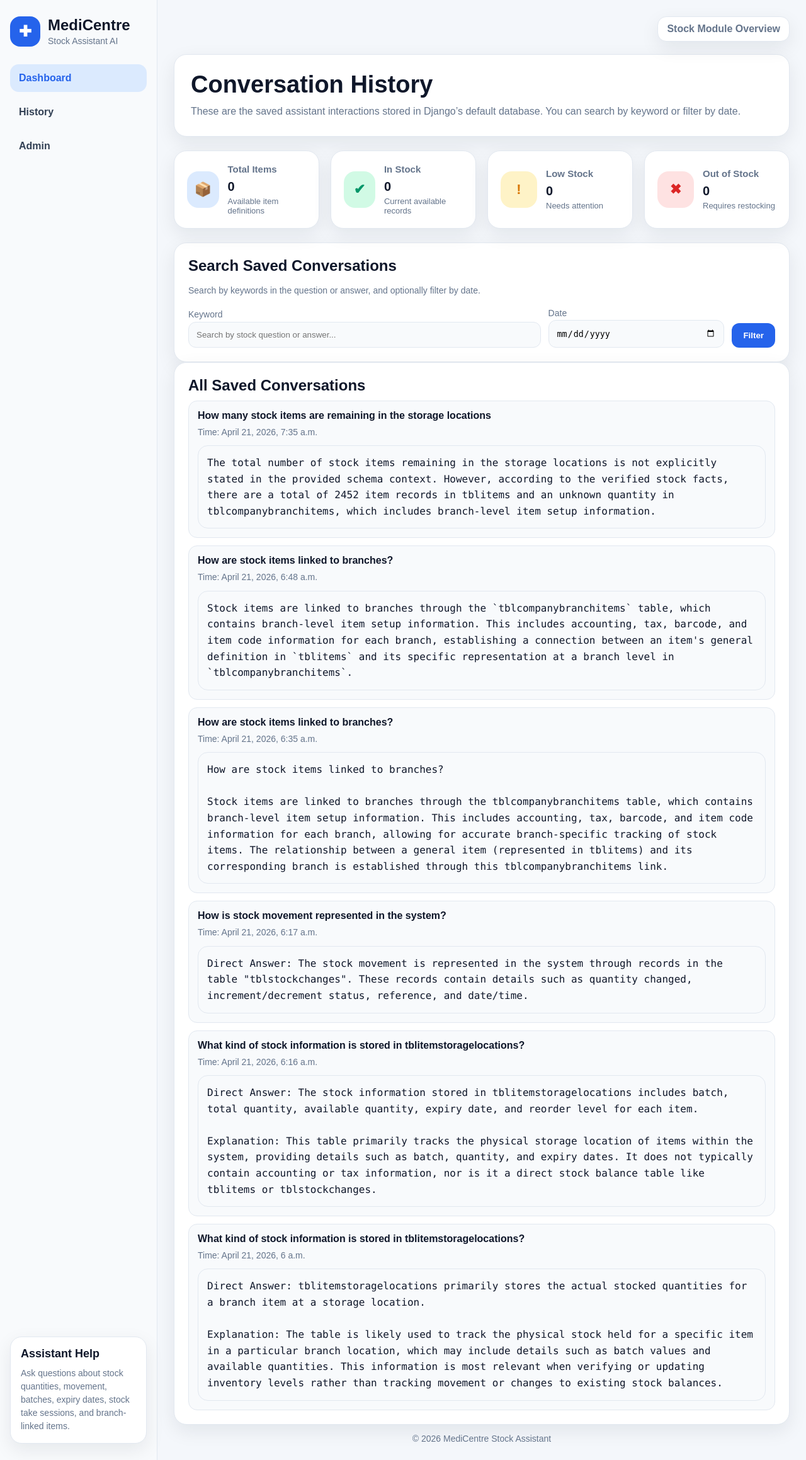
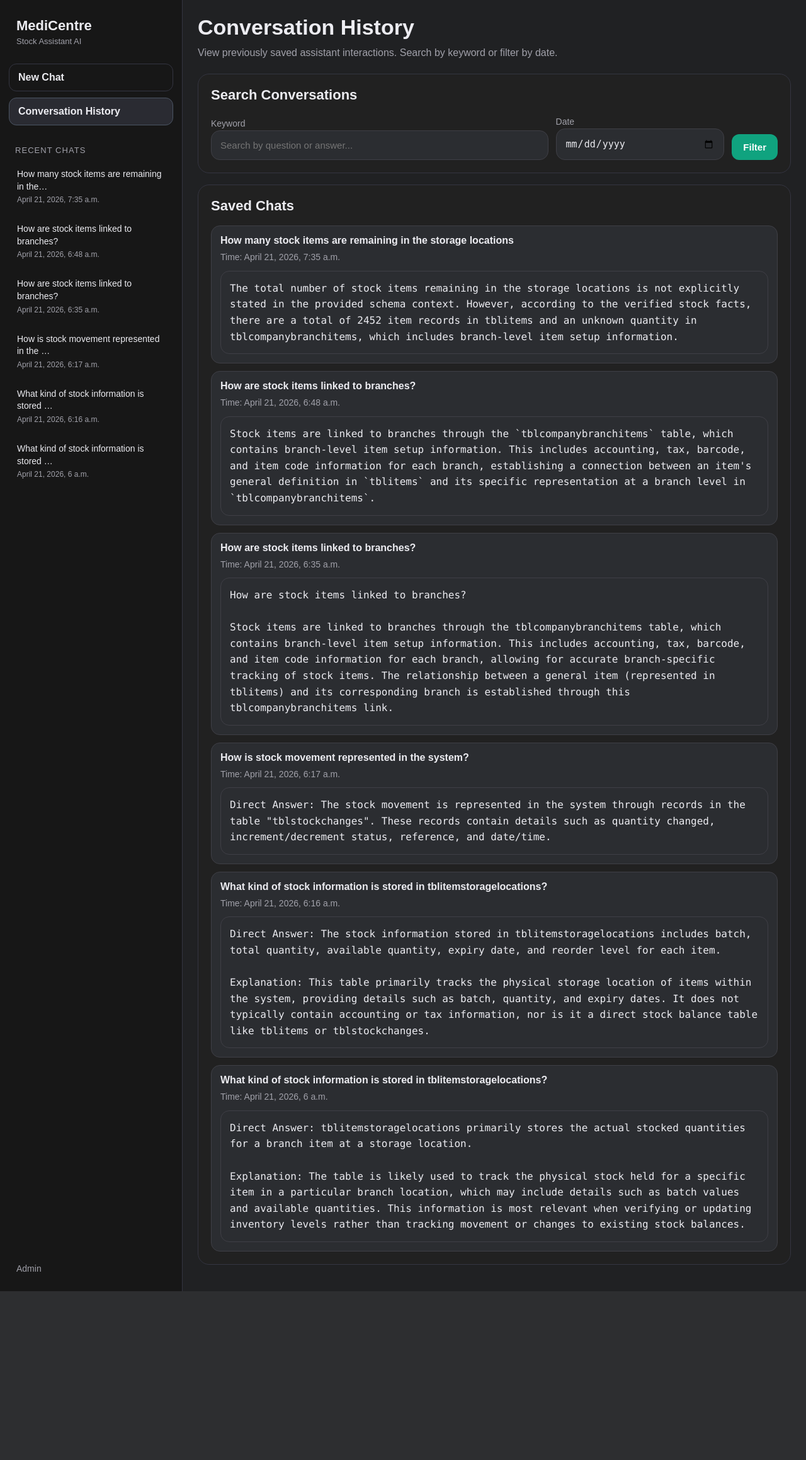
Before and after one commit to mikaye2005/medicentreV3_stock_assistant, a Django app: page /history/ in a window 1280 px wide. Shown: the whole page at 63% size. After the commit the page ends 2050 px from the top, so only its background shows below. Run offline with Django 5.2, Linux system fonts and the light colour scheme; data comes from the database, SQL or seed files in the repository.

Commit message:
Update stock assistant UI, history, admin, and live database context

```diff
--- a/assistant/templates/assistant/base.html
+++ b/assistant/templates/assistant/base.html
@@ -6,22 +6,15 @@
     <title>{% block title %}MediCentre Stock Assistant{% endblock %}</title>
     <style>
         :root {
-            --bg: #f4f7fb;
-            --surface: #ffffff;
-            --surface-soft: #f8fafc;
-            --line: #e2e8f0;
-            --text: #0f172a;
-            --muted: #64748b;
-            --primary: #2563eb;
-            --primary-soft: #dbeafe;
-            --green: #059669;
-            --green-soft: #d1fae5;
-            --amber: #d97706;
-            --amber-soft: #fef3c7;
-            --red: #dc2626;
-            --red-soft: #fee2e2;
-            --shadow: 0 10px 30px rgba(15, 23, 42, 0.08);
-            --radius: 20px;
+            --bg: #202123;
+            --sidebar: #171717;
+            --panel: #212121;
+            --panel-soft: #2a2b32;
+            --text: #ececf1;
+            --muted: #a1a1aa;
+            --line: #343541;
+            --accent: #10a37f;
+            --accent-soft: rgba(16, 163, 127, 0.15);
         }
 
         * {
@@ -35,179 +28,224 @@
             color: var(--text);
         }
 
-        .layout {
+        .app-shell {
             display: flex;
             min-height: 100vh;
         }
 
         .sidebar {
-            width: 250px;
-            background: #f8fafc;
+            width: 290px;
+            background: var(--sidebar);
             border-right: 1px solid var(--line);
-            padding: 26px 16px;
             display: flex;
             flex-direction: column;
-            justify-content: space-between;
+            padding: 18px 14px;
         }
 
         .brand {
-            display: flex;
-            align-items: center;
-            gap: 12px;
-            margin-bottom: 28px;
+            font-size: 22px;
+            font-weight: bold;
+            margin-bottom: 18px;
+            padding: 10px 12px;
         }
 
-        .brand-icon {
-            width: 48px;
-            height: 48px;
-            border-radius: 16px;
-            background: var(--primary);
-            color: white;
-            display: flex;
-            align-items: center;
-            justify-content: center;
-            font-size: 24px;
-            font-weight: bold;
+        .brand small {
+            display: block;
+            font-size: 13px;
+            color: var(--muted);
+            margin-top: 4px;
+            font-weight: normal;
         }
 
-        .brand-text h2 {
-            margin: 0;
-            font-size: 24px;
-            line-height: 1.1;
-        }
-
-        .brand-text p {
-            margin: 4px 0 0 0;
-            font-size: 14px;
-            color: var(--muted);
-        }
-
-        .nav-links {
+        .sidebar-actions {
             display: flex;
             flex-direction: column;
             gap: 10px;
+            margin-bottom: 18px;
         }
 
-        .nav-links a {
+        .sidebar-link {
+            display: block;
             text-decoration: none;
-            color: #334155;
-            padding: 13px 14px;
-            border-radius: 14px;
+            color: var(--text);
+            background: transparent;
+            border: 1px solid var(--line);
+            border-radius: 12px;
+            padding: 12px 14px;
             font-weight: 600;
             transition: 0.2s ease;
         }
 
-        .nav-links a:hover,
-        .nav-links a.active {
-            background: var(--primary-soft);
-            color: var(--primary);
+        .sidebar-link:hover,
+        .sidebar-link.active {
+            background: var(--panel-soft);
+            border-color: #4b5563;
         }
 
-        .sidebar-note {
-            background: white;
-            border: 1px solid var(--line);
-            border-radius: 18px;
-            padding: 16px;
-            box-shadow: var(--shadow);
+        .history-title {
+            color: var(--muted);
+            font-size: 13px;
+            text-transform: uppercase;
+            letter-spacing: 0.08em;
+            margin: 14px 10px 10px 10px;
         }
 
-        .sidebar-note h4 {
-            margin: 0 0 10px 0;
-            font-size: 18px;
+        .history-list {
+            display: flex;
+            flex-direction: column;
+            gap: 8px;
+            overflow-y: auto;
+            padding-right: 4px;
         }
 
-        .sidebar-note p {
-            margin: 0;
+        .history-item {
+            display: block;
+            text-decoration: none;
+            color: var(--text);
+            background: transparent;
+            border-radius: 10px;
+            padding: 10px 12px;
+            border: 1px solid transparent;
+            transition: 0.2s ease;
+        }
+
+        .history-item:hover {
+            background: var(--panel-soft);
+            border-color: var(--line);
+        }
+
+        .history-item-title {
+            font-size: 14px;
+            line-height: 1.4;
+            margin-bottom: 4px;
+        }
+
+        .history-item-time {
+            font-size: 12px;
             color: var(--muted);
-            line-height: 1.5;
+        }
+
+        .sidebar-footer {
+            margin-top: auto;
+            padding-top: 16px;
+        }
+
+        .sidebar-footer a {
+            display: block;
+            text-decoration: none;
+            color: var(--muted);
             font-size: 14px;
+            padding: 10px 12px;
+            border-radius: 10px;
+        }
+
+        .sidebar-footer a:hover {
+            background: var(--panel-soft);
+            color: var(--text);
         }
 
         .main {
             flex: 1;
-            padding: 26px;
+            display: flex;
+            justify-content: center;
+            padding: 24px;
         }
 
-        .topbar {
+        .main-inner {
+            width: 100%;
+            max-width: 980px;
             display: flex;
-            justify-content: flex-end;
-            align-items: center;
+            flex-direction: column;
+        }
+
+        .page-header {
             margin-bottom: 20px;
         }
 
-        .top-pill {
-            background: white;
-            border: 1px solid var(--line);
-            border-radius: 14px;
-            padding: 10px 14px;
-            color: var(--muted);
-            font-weight: 600;
-            box-shadow: var(--shadow);
+        .page-header h1 {
+            margin: 0 0 8px 0;
+            font-size: 34px;
         }
 
-        .hero {
-            background: white;
-            border: 1px solid var(--line);
-            border-radius: var(--radius);
-            box-shadow: var(--shadow);
-            padding: 26px;
-            margin-bottom: 22px;
+        .page-header p {
+            margin: 0;
+            color: var(--muted);
+            line-height: 1.6;
         }
 
-        .hero h1 {
-            margin: 0 0 8px 0;
-            font-size: 38px;
+        .panel {
+            background: var(--panel);
+            border: 1px solid var(--line);
+            border-radius: 18px;
+            padding: 20px;
+            margin-bottom: 18px;
         }
 
-        .hero p {
-            margin: 0;
+        .panel h2 {
+            margin-top: 0;
+            font-size: 22px;
+        }
+
+        .muted {
             color: var(--muted);
-            font-size: 16px;
+            font-size: 14px;
             line-height: 1.6;
+        }
+
+        textarea,
+        input[type="text"],
+        input[type="date"] {
+            width: 100%;
+            background: #2b2d31;
+            color: var(--text);
+            border: 1px solid #3f3f46;
+            border-radius: 14px;
+            padding: 14px;
+            font-size: 15px;
+        }
+
+        textarea {
+            min-height: 140px;
+            resize: vertical;
+        }
+
+        button {
+            background: var(--accent);
+            color: white;
+            border: none;
+            border-radius: 12px;
+            padding: 12px 18px;
+            font-size: 15px;
+            font-weight: bold;
+            cursor: pointer;
+        }
+
+        button:hover {
+            opacity: 0.95;
         }
 
         .metrics-grid {
             display: grid;
             grid-template-columns: repeat(4, 1fr);
-            gap: 18px;
-            margin-bottom: 22px;
+            gap: 14px;
+            margin-bottom: 18px;
         }
 
         .metric-card {
-            background: white;
+            background: var(--panel);
             border: 1px solid var(--line);
-            border-radius: var(--radius);
-            box-shadow: var(--shadow);
-            padding: 20px;
-            display: flex;
-            gap: 14px;
-            align-items: center;
+            border-radius: 16px;
+            padding: 18px;
         }
-
-        .metric-icon {
-            width: 58px;
-            height: 58px;
-            border-radius: 18px;
-            display: flex;
-            align-items: center;
-            justify-content: center;
-            font-size: 22px;
-            font-weight: bold;
-        }
-
-        .metric-blue { background: var(--primary-soft); color: var(--primary); }
-        .metric-green { background: var(--green-soft); color: var(--green); }
-        .metric-amber { background: var(--amber-soft); color: var(--amber); }
-        .metric-red { background: var(--red-soft); color: var(--red); }
 
         .metric-card h3 {
             margin: 0 0 8px 0;
             color: var(--muted);
-            font-size: 15px;
+            font-size: 14px;
         }
 
         .metric-value {
-            font-size: 20px;
+            font-size: 28px;
             font-weight: bold;
             margin-bottom: 4px;
         }
@@ -219,73 +257,48 @@
 
         .grid-2 {
             display: grid;
-            grid-template-columns: 1.5fr 1fr;
-            gap: 22px;
-            margin-bottom: 22px;
+            grid-template-columns: 1.35fr 1fr;
+            gap: 18px;
         }
 
-        .panel {
-            background: white;
-            border: 1px solid var(--line);
-            border-radius: var(--radius);
-            box-shadow: var(--shadow);
-            padding: 22px;
+        .answer-block {
+            background: #2b2d31;
+            border: 1px solid #3f3f46;
+            border-radius: 14px;
+            padding: 14px;
+            margin-top: 12px;
         }
 
-        .panel h2 {
-            margin: 0 0 10px 0;
-            font-size: 24px;
+        .answer-block h3 {
+            margin-top: 0;
+            font-size: 16px;
+            color: #d4d4d8;
         }
 
-        .muted {
-            color: var(--muted);
-            font-size: 14px;
-            line-height: 1.6;
+        .item-list {
+            display: grid;
+            gap: 12px;
         }
 
-        textarea {
-            width: 100%;
-            min-height: 135px;
-            border: 1px solid var(--line);
-            border-radius: 16px;
+        .item-card {
+            background: #2b2d31;
+            border: 1px solid #3f3f46;
+            border-radius: 14px;
             padding: 14px;
-            background: var(--surface-soft);
-            font-size: 16px;
-            resize: vertical;
         }
 
-        button {
-            margin-top: 14px;
-            background: var(--primary);
-            color: white;
-            border: none;
-            padding: 12px 18px;
-            border-radius: 12px;
-            font-weight: bold;
-            cursor: pointer;
-        }
-
-        button:hover {
-            opacity: 0.95;
+        .item-card strong {
+            display: block;
+            margin-bottom: 6px;
         }
 
         .error {
-            margin-top: 14px;
-            background: var(--red-soft);
-            color: var(--red);
-            border: 1px solid #fecaca;
+            background: rgba(220, 38, 38, 0.15);
+            color: #fca5a5;
+            border: 1px solid rgba(220, 38, 38, 0.35);
             border-radius: 12px;
             padding: 12px;
-            font-weight: bold;
-        }
-
-        .answer-box,
-        .content-box {
             margin-top: 14px;
-            background: var(--surface-soft);
-            border: 1px solid var(--line);
-            border-radius: 16px;
-            padding: 14px;
         }
 
         pre {
@@ -295,21 +308,11 @@
             font-family: Consolas, monospace;
         }
 
-        .item-list {
+        .form-grid {
             display: grid;
+            grid-template-columns: 2fr 1fr auto;
             gap: 12px;
-        }
-
-        .item-card {
-            background: var(--surface-soft);
-            border: 1px solid var(--line);
-            border-radius: 14px;
-            padding: 14px;
-        }
-
-        .item-card strong {
-            display: block;
-            margin-bottom: 6px;
+            align-items: end;
         }
 
         .badge {
@@ -320,14 +323,14 @@
             font-weight: bold;
         }
 
-        .badge-green { background: var(--green-soft); color: var(--green); }
-        .badge-red { background: var(--red-soft); color: var(--red); }
+        .badge-green {
+            background: rgba(5, 150, 105, 0.15);
+            color: #6ee7b7;
+        }
 
-        .footer-note {
-            text-align: center;
-            margin-top: 14px;
-            color: var(--muted);
-            font-size: 14px;
+        .badge-red {
+            background: rgba(220, 38, 38, 0.15);
+            color: #fca5a5;
         }
 
         @media (max-width: 1100px) {
@@ -340,8 +343,8 @@
             }
         }
 
-        @media (max-width: 820px) {
-            .layout {
+        @media (max-width: 860px) {
+            .app-shell {
                 flex-direction: column;
             }
 
@@ -352,46 +355,60 @@
             .metrics-grid {
                 grid-template-columns: 1fr;
             }
+
+            .form-grid {
+                grid-template-columns: 1fr;
+            }
         }
     </style>
 </head>
 <body>
-    <div class="layout">
+    <div class="app-shell">
         <aside class="sidebar">
-            <div>
-                <div class="brand">
-                    <div class="brand-icon">✚</div>
-                    <div class="brand-text">
-                        <h2>MediCentre</h2>
-                        <p>Stock Assistant AI</p>
-                    </div>
-                </div>
-
-                <div class="nav-links">
-                    <a class="active" href="{% url 'assistant:test_ollama' %}">Dashboard</a>
-                    <a href="{% url 'assistant:conversation_history' %}">History</a>
-                    <a href="/admin/">Admin</a>
-                </div>
+            <div class="brand">
+                MediCentre
+                <small>Stock Assistant AI</small>
             </div>
 
-            <div class="sidebar-note">
-                <h4>Assistant Help</h4>
-                <p>
-                    Ask questions about stock quantities, movement, batches,
-                    expiry dates, stock take sessions, and branch-linked items.
-                </p>
+            <div class="sidebar-actions">
+                <a href="{% url 'assistant:test_ollama' %}"
+                   class="sidebar-link {% if current_page == 'assistant' %}active{% endif %}">
+                    New Chat
+                </a>
+
+                <a href="{% url 'assistant:conversation_history' %}"
+                   class="sidebar-link {% if current_page == 'history' %}active{% endif %}">
+                    Conversation History
+                </a>
+            </div>
+
+            <div class="history-title">Recent Chats</div>
+
+            <div class="history-list">
+                {% for log in recent_logs %}
+                    <a href="{% url 'assistant:conversation_history' %}" class="history-item">
+                        <div class="history-item-title">
+                            {{ log.question|truncatechars:42 }}
+                        </div>
+                        <div class="history-item-time">
+                            {{ log.created_at }}
+                        </div>
+                    </a>
+                {% empty %}
+                    <div class="history-item">
+                        <div class="history-item-title">No saved conversations yet.</div>
+                    </div>
+                {% endfor %}
+            </div>
+
+            <div class="sidebar-footer">
+                <a href="/admin/">Admin</a>
             </div>
         </aside>
 
         <main class="main">
-            <div class="topbar">
-                <div class="top-pill">Stock Module Overview</div>
-            </div>
-
-            {% block content %}{% endblock %}
-
-            <div class="footer-note">
-                © 2026 MediCentre Stock Assistant
+            <div class="main-inner">
+                {% block content %}{% endblock %}
             </div>
         </main>
     </div>
--- a/assistant/templates/assistant/history.html
+++ b/assistant/templates/assistant/history.html
@@ -3,59 +3,17 @@
 {% block title %}Conversation History{% endblock %}
 
 {% block content %}
-<div class="hero">
+<div class="page-header">
     <h1>Conversation History</h1>
     <p>
-        These are the saved assistant interactions stored in Django’s default database.
-        You can search by keyword or filter by date.
+        View previously saved assistant interactions. Search by keyword or filter by date.
     </p>
 </div>
 
-<div class="metrics-grid">
-    <div class="metric-card">
-        <div class="metric-icon metric-blue">📦</div>
-        <div>
-            <h3>Total Items</h3>
-            <div class="metric-value">{{ total_items }}</div>
-            <div class="metric-sub">Available item definitions</div>
-        </div>
-    </div>
+<div class="panel">
+    <h2>Search Conversations</h2>
 
-    <div class="metric-card">
-        <div class="metric-icon metric-green">✔</div>
-        <div>
-            <h3>In Stock</h3>
-            <div class="metric-value">{{ in_stock_count }}</div>
-            <div class="metric-sub">Current available records</div>
-        </div>
-    </div>
-
-    <div class="metric-card">
-        <div class="metric-icon metric-amber">!</div>
-        <div>
-            <h3>Low Stock</h3>
-            <div class="metric-value">{{ low_stock_count }}</div>
-            <div class="metric-sub">Needs attention</div>
-        </div>
-    </div>
-
-    <div class="metric-card">
-        <div class="metric-icon metric-red">✖</div>
-        <div>
-            <h3>Out of Stock</h3>
-            <div class="metric-value">{{ out_of_stock_count }}</div>
-            <div class="metric-sub">Requires restocking</div>
-        </div>
-    </div>
-</div>
-
-<div class="panel">
-    <h2>Search Saved Conversations</h2>
-    <p class="muted">
-        Search by keywords in the question or answer, and optionally filter by date.
-    </p>
-
-    <form method="get" style="display: grid; grid-template-columns: 2fr 1fr auto; gap: 12px; align-items: end;">
+    <form method="get" class="form-grid">
         <div>
             <label for="q" class="muted">Keyword</label>
             <input
@@ -63,8 +21,7 @@
                 id="q"
                 name="q"
                 value="{{ search_query }}"
-                placeholder="Search by stock question or answer..."
-                style="width: 100%; padding: 12px; border: 1px solid var(--line); border-radius: 12px; background: var(--surface-soft);"
+                placeholder="Search by question or answer..."
             >
         </div>
 
@@ -75,7 +32,6 @@
                 id="date"
                 name="date"
                 value="{{ search_date }}"
-                style="width: 100%; padding: 12px; border: 1px solid var(--line); border-radius: 12px; background: var(--surface-soft);"
             >
         </div>
 
@@ -86,14 +42,14 @@
 </div>
 
 <div class="panel">
-    <h2>All Saved Conversations</h2>
+    <h2>Saved Chats</h2>
 
     <div class="item-list">
         {% for log in logs %}
             <div class="item-card">
                 <strong>{{ log.question }}</strong>
                 <div class="muted">Time: {{ log.created_at }}</div>
-                <div class="answer-box" style="margin-top: 10px;">
+                <div class="answer-block" style="margin-top: 10px;">
                     <pre>{{ log.answer }}</pre>
                 </div>
             </div>
--- a/assistant/views.py
+++ b/assistant/views.py
@@ -11,7 +11,9 @@ from legacydb.models import Tblitems, Tblitemstoragelocations, Tblstockchanges,
 
 def build_dashboard_context():
     """
-    Build dashboard numbers and short lists from the real stock database.
+    Build lightweight stock summary values from the real stock database.
+    These are still available if needed in templates, even though the UI
+    will now be more chat-focused and minimal.
     """
     try:
         items_qs = Tblitems.objects.using("medicentre")
@@ -112,7 +114,7 @@ def test_ollama(request):
             except OllamaClientError as exc:
                 error = str(exc)
 
-    recent_logs = ConversationLog.objects.order_by("-created_at")[:5]
+    recent_logs = ConversationLog.objects.order_by("-created_at")[:12]
 
     context = {
         "question": question,
@@ -121,6 +123,7 @@ def test_ollama(request):
         "error": error,
         "prompt_used": prompt_used,
         "recent_logs": recent_logs,
+        "current_page": "assistant",
     }
     context.update(build_dashboard_context())
 
@@ -145,10 +148,14 @@ def conversation_history(request):
     if date_value:
         logs = logs.filter(created_at__date=date_value)
 
+    recent_logs = ConversationLog.objects.order_by("-created_at")[:12]
+
     context = {
         "logs": logs,
         "search_query": query,
         "search_date": date_value,
+        "recent_logs": recent_logs,
+        "current_page": "history",
     }
     context.update(build_dashboard_context())
 
```
Also changed, not shown: assistant/templates/assistant/test_ollama.html (+33 -73 lines), assistant/README.md (added).
